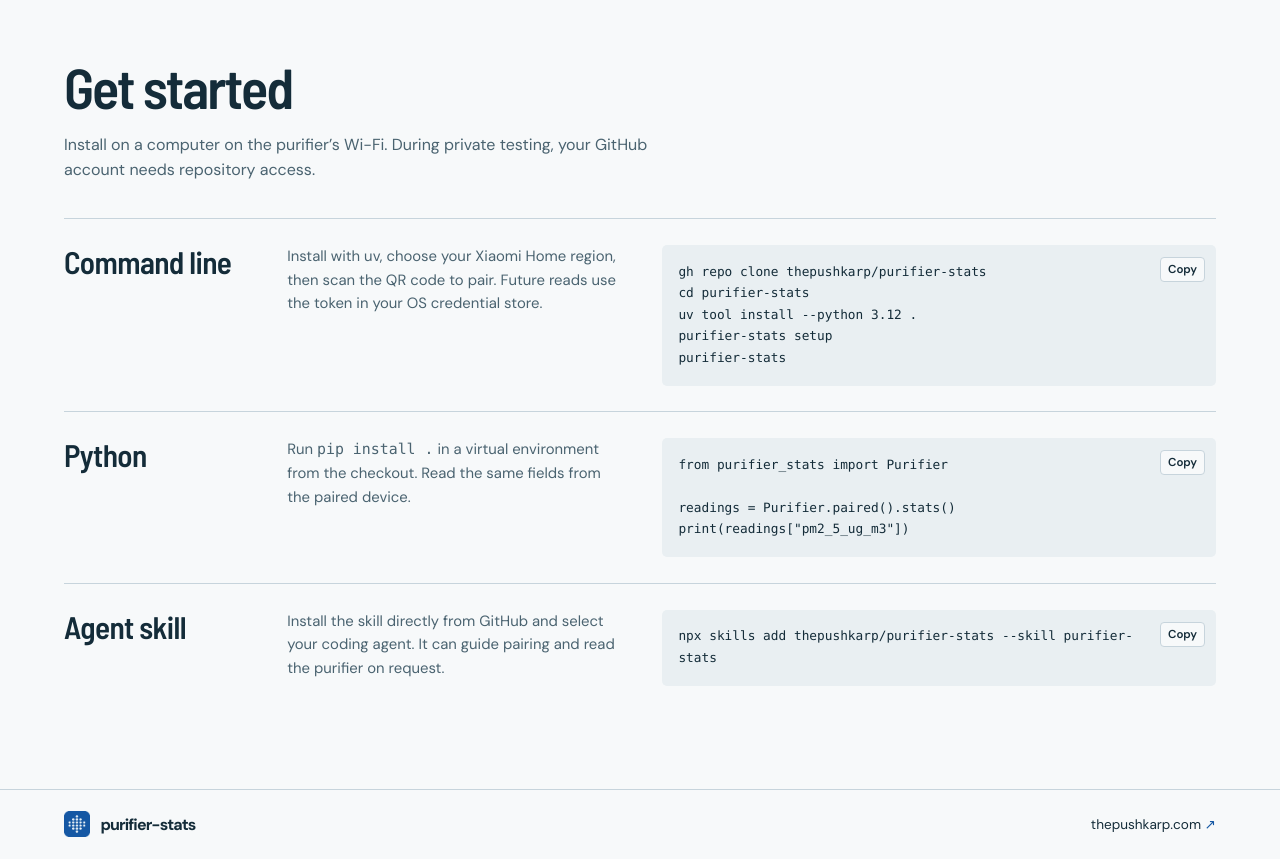
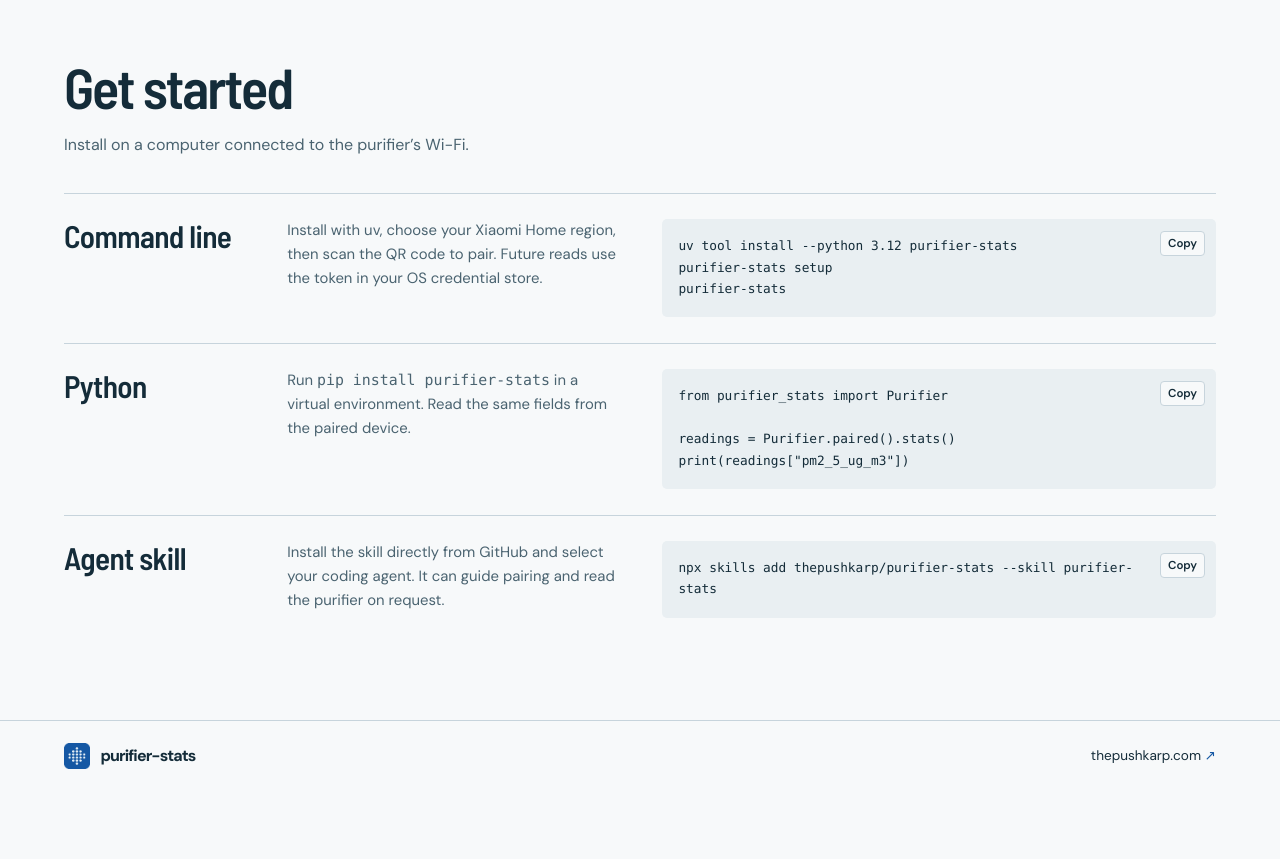
Before and after one commit to thepushkarp/purifier-stats, a plain HTML site: page site/index.html in a window 1280 px wide. Shown: the part 1140-1999 px from the top of the page. After the commit the page ends 1930 px from the top, so only its background shows below. Drawn offline with Linux system fonts and the light colour scheme.

Commit message:
docs: prepare PyPI installation instructions for v0.1.0

```diff
--- a/site/index.html
+++ b/site/index.html
@@ -138,8 +138,7 @@
       <section id="setup" class="setup wrap" aria-labelledby="setup-title">
         <h2 id="setup-title">Get started</h2>
         <p>
-          Install on a computer on the purifier’s Wi-Fi. During private testing,
-          your GitHub account needs repository access.
+          Install on a computer connected to the purifier’s Wi-Fi.
         </p>
         <div class="guide">
           <section>
@@ -157,9 +156,7 @@
               >
                 Copy
               </button>
-              <pre><code>gh repo clone thepushkarp/purifier-stats
-cd purifier-stats
-uv tool install --python 3.12 .
+              <pre><code>uv tool install --python 3.12 purifier-stats
 purifier-stats setup
 purifier-stats</code></pre>
             </div>
@@ -167,8 +164,7 @@ purifier-stats</code></pre>
           <section>
             <h3>Python</h3>
             <p>
-              Run <code>pip install .</code> in a virtual environment from the
-              checkout. Read the same fields from the paired device.
+              Run <code>pip install purifier-stats</code> in a virtual environment. Read the same fields from the paired device.
             </p>
             <div class="snippet">
               <button
```
Also changed, not shown: 3 other files.
